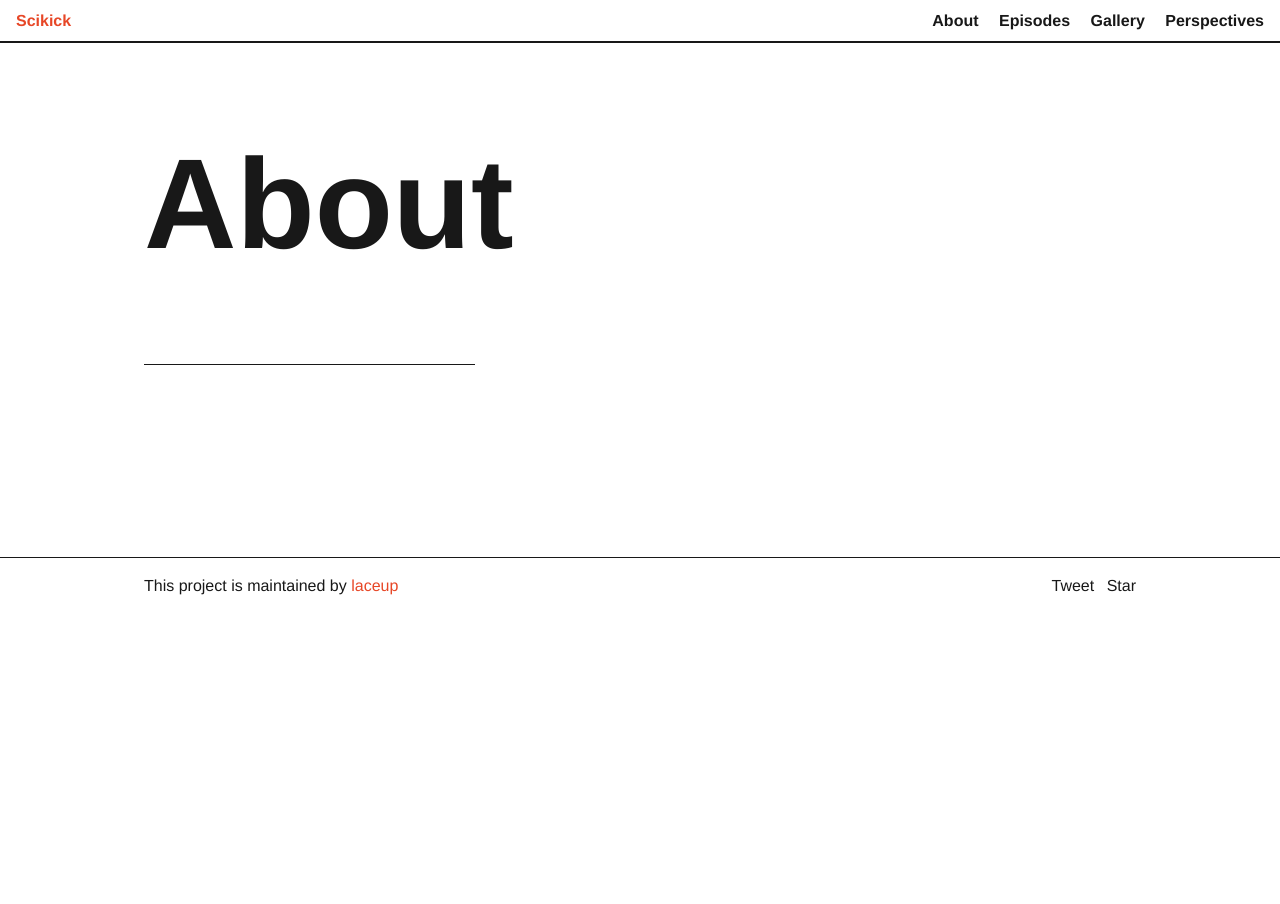
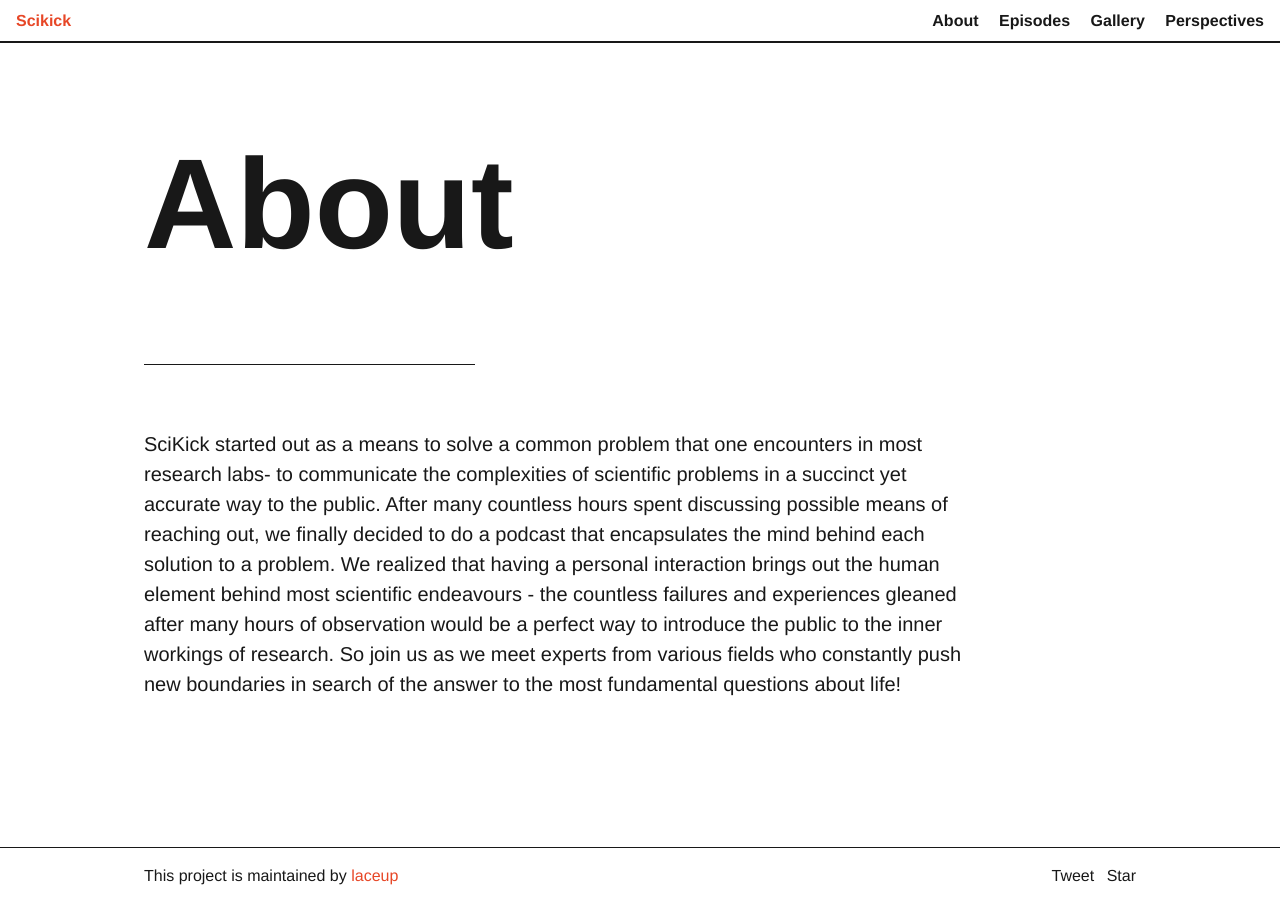
Before and after one commit to laceup/Podcast, a Jekyll site: the page built from about.md, in a window 1280 px wide. Built offline with Jekyll 4.4.1, drawn with Linux system fonts in a browser that asks for light colours; comment, search, counter and statistics services are not loaded.

Commit message:
Update about.md

```diff
--- a/about.md
+++ b/about.md
@@ -3,3 +3,5 @@ layout: page
 title: About
 permalink: /about/
 ---
+SciKick started out as a means to solve a common problem that one encounters in most research labs- to communicate the complexities of scientific problems in a succinct yet accurate way to the public. After many countless hours spent discussing possible means of reaching out, we finally decided to do a podcast that encapsulates the mind behind each solution to a problem. We realized that having a personal interaction brings out the human element behind most scientific endeavours - the countless failures and experiences gleaned after many hours of observation would be a perfect way to introduce the public to the inner workings of research.
+So join us as we meet experts from various fields who constantly push new boundaries in search of the answer to the most fundamental questions about life!
```
